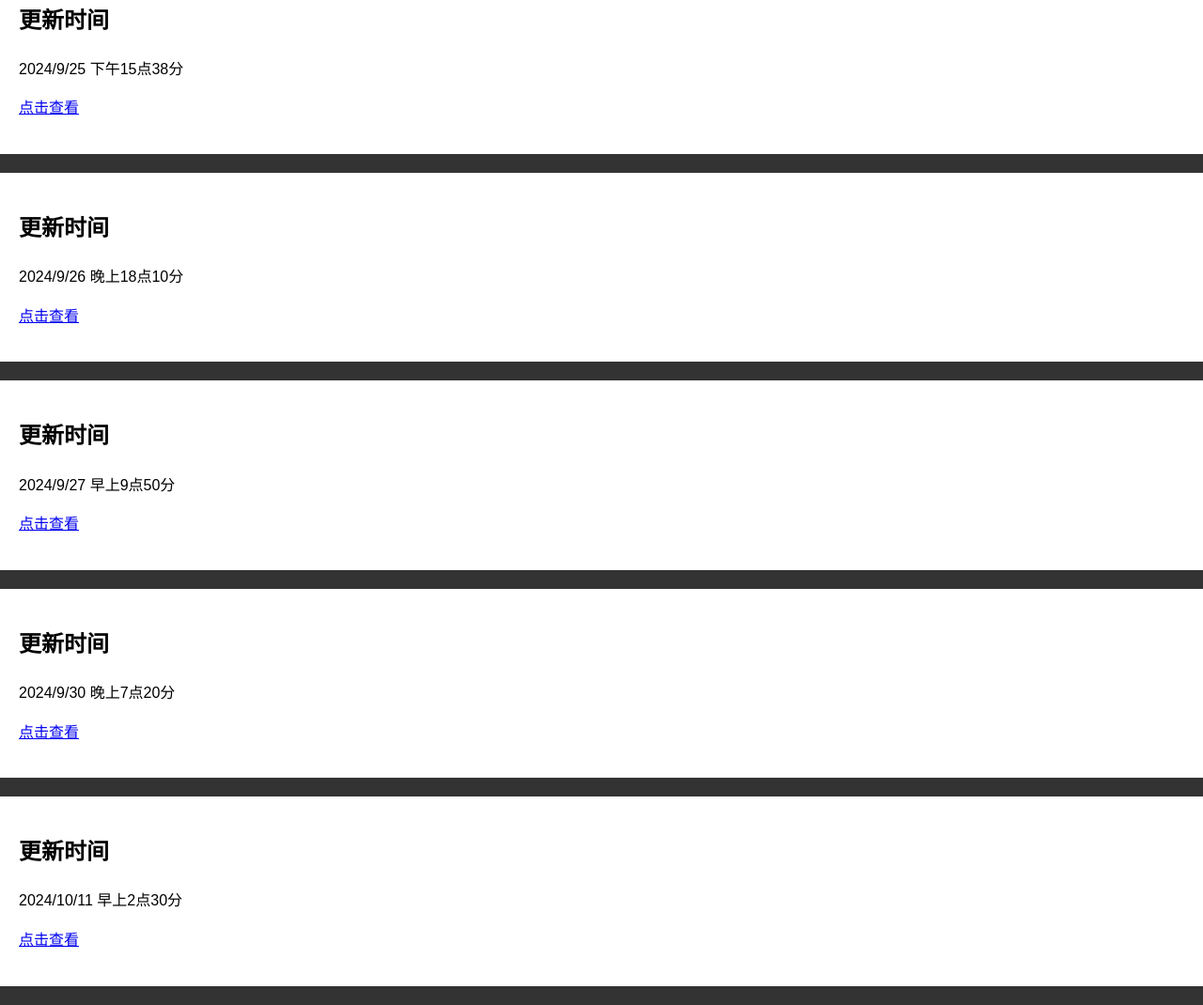
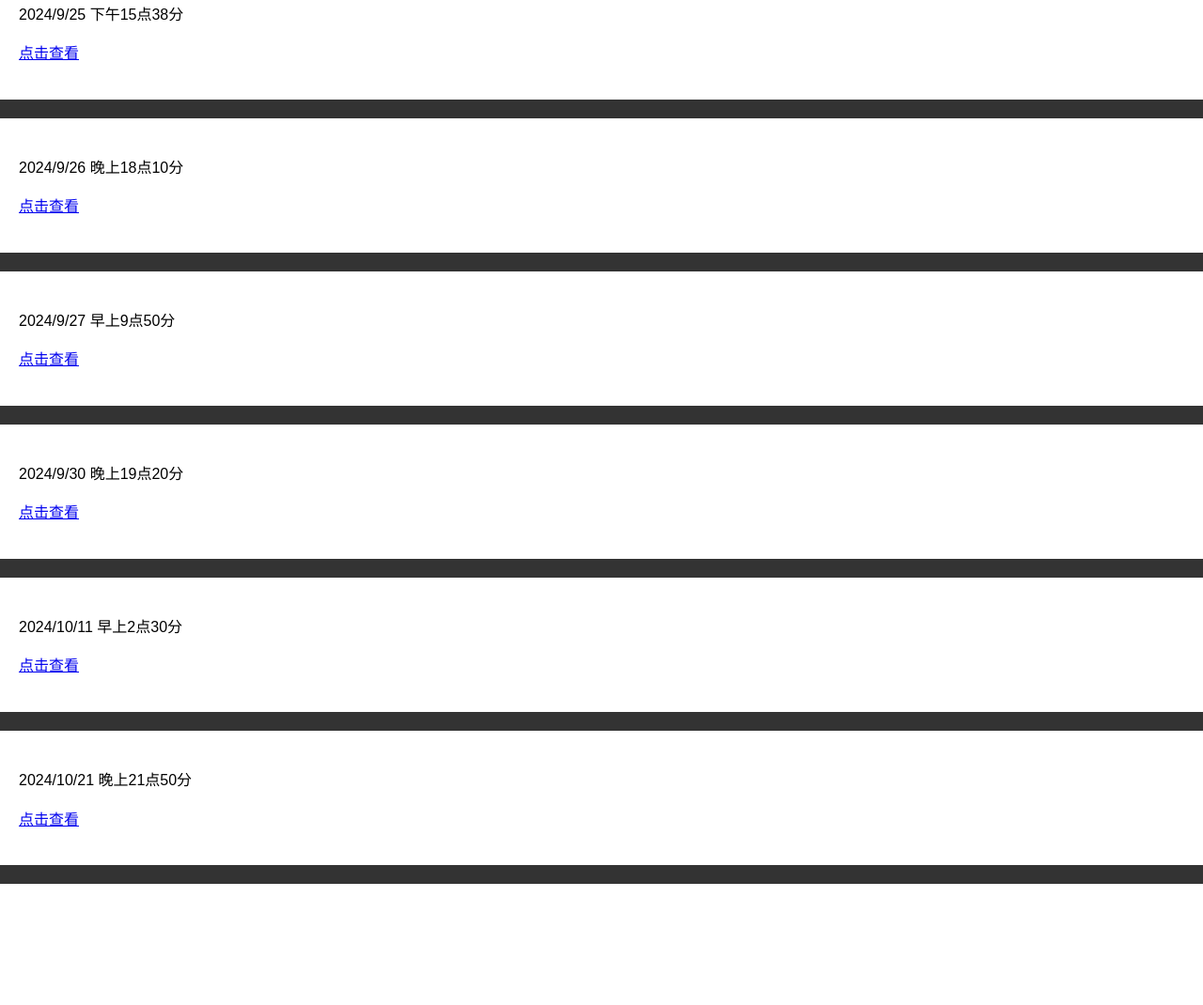
Before and after one commit to Abcd136/t, a plain HTML site: page index.html in a window 1280 px wide. Shown: the part 103-1173 px from the top of the page at 94% size. After the commit the page ends 1044 px from the top, so only its background shows below. Drawn offline with Linux system fonts and the light colour scheme.

Commit message:
Update index.html

```diff
--- a/index.html
+++ b/index.html
@@ -47,7 +47,7 @@
         <a href="https://abcd136.github.io/b/">首页</a>
     </nav>
     <section>
-        <h2>更新时间</h2>
+        <h2></h2>
 2024/9/25 下午15点38分
 
 <p><a href="https://abcd136.github.io/r/">点击查看</a></p>
@@ -55,7 +55,7 @@
     <footer>
     </footer>
         <section>
-        <h2>更新时间</h2>
+        <h2></h2>
         2024/9/26 晚上18点10分
         <p><a href="https://abcd136.github.io/r1/">点击查看</a>
         </p>
@@ -64,7 +64,7 @@
     </footer>
 
     <section>
-        <h2>更新时间</h2>
+        <h2></h2>
         2024/9/27 早上9点50分
         <p><a href="https://abcd136.github.io/t1/">点击查看</a>
         </p>
@@ -73,8 +73,8 @@
     </footer>
 
     <section>
-        <h2>更新时间</h2>
-        2024/9/30 晚上7点20分
+        <h2></h2>
+        2024/9/30 晚上19点20分
         <p><a href="https://abcd136.github.io/t2/">点击查看</a>
         </p>
     </section>
@@ -82,12 +82,21 @@
     </footer>
 
     <section>
-        <h2>更新时间</h2>
+        <h2></h2>
         2024/10/11 早上2点30分
         <p><a href="https://abcd136.github.io/t3/">点击查看</a>
         </p>
     </section>
     <footer>
     </footer>
+
+    <section>
+        <h2></h2>
+        2024/10/21 晚上21点50分
+        <p><a href="https://abcd136.github.io/t4/">点击查看</a>
+        </p>
+    </section>
+    <footer>
+    </footer>
 </body>
 </html>
```
